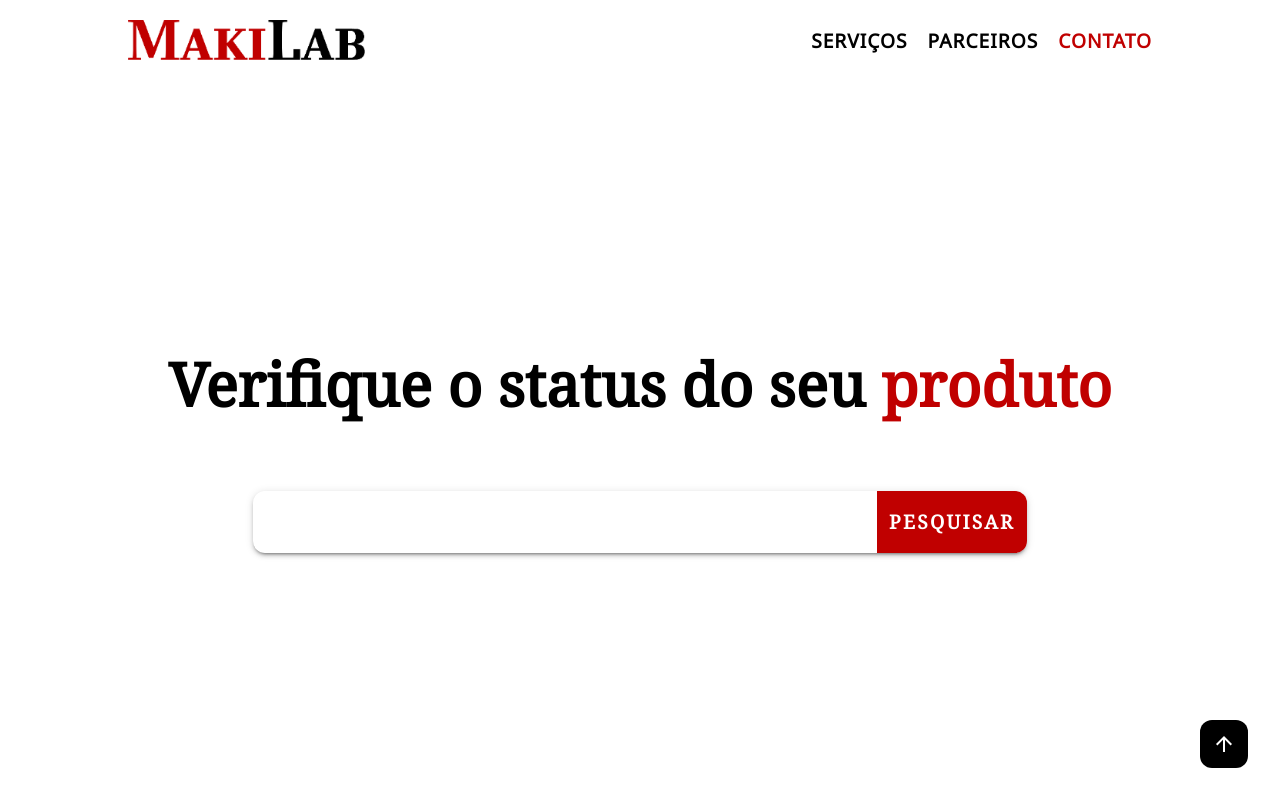
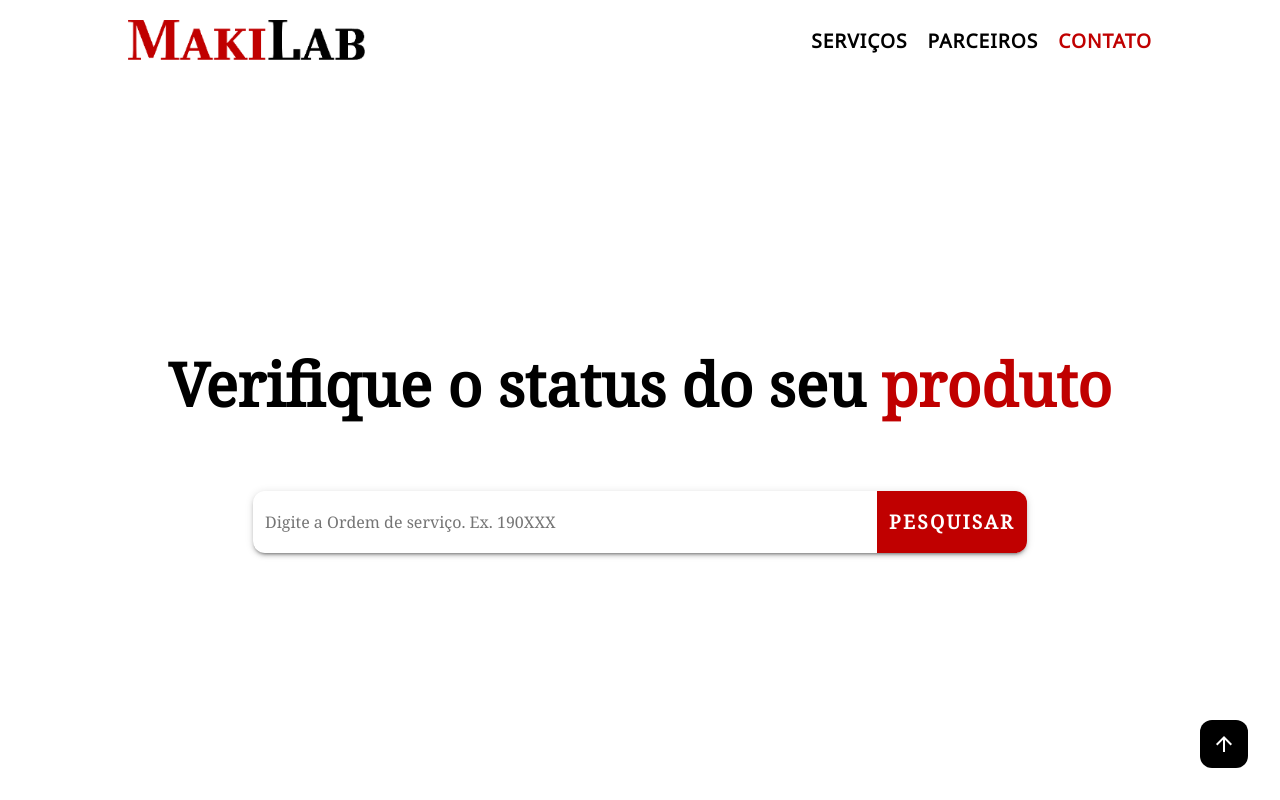
Before and after one commit to silash35/makilab, a Next.js app: page /track in a window 1280 px wide. Built offline with nearby package versions, Linux system fonts and the light colour scheme.

Commit message:
add placeholder

```diff
--- a/src/components/track/index.js
+++ b/src/components/track/index.js
@@ -29,7 +29,11 @@
       </h1>
       <form onSubmit={handleSearch}>
         <label className={styles.search}>
-          <input type="text" ref={searchInputRef}></input>
+          <input
+            type="text"
+            placeholder="Digite a Ordem de serviço. Ex. 190XXX"
+            ref={searchInputRef}
+          ></input>
           <button type="submit">Pesquisar</button>
         </label>
       </form>
```
